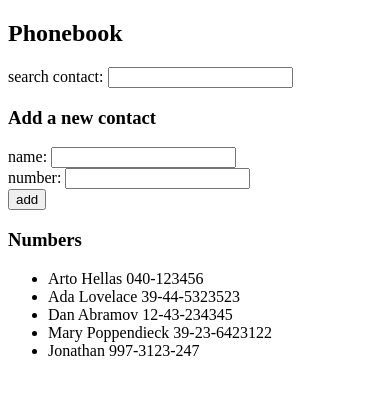
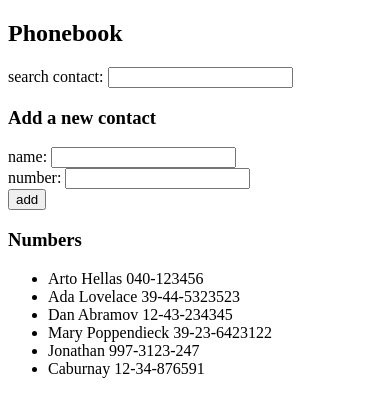
Before and after one commit to jcaburnay/part2, a React (Create React App) app: page / in a window 390 px wide. Shown: the top 416 px of the page. Built offline with nearby package versions, Linux system fonts and the light colour scheme; data requests are answered from the project's data file.

Commit message:
Exercise 2.16: Phonebook step8

```diff
--- a/db.json
+++ b/db.json
@@ -24,6 +24,11 @@
       "name": "Jonathan",
       "number": "997-3123-247",
       "id": 5
+    },
+    {
+      "name": "Caburnay",
+      "number": "12-34-876591",
+      "id": 6
     }
   ]
 }
--- a/src/App.js
+++ b/src/App.js
@@ -1,5 +1,5 @@
 import React, { useState, useEffect } from "react";
-import axios from "axios";
+import personService from "./services/persons";
 
 const Filter = ({ searchName, onSearch }) => {
   return (
@@ -65,9 +65,11 @@ const App = () => {
   const [searchName, setSearchName] = useState("");
 
   useEffect(() => {
-    axios.get("http://localhost:3001/persons").then((response) => {
-      setPersons(response.data);
-    });
+    personService
+      .getAll()
+      .then(initialPersons => {
+        setPersons(initialPersons)
+      });
   }, []);
 
   const submit = (event) => {
@@ -79,9 +81,10 @@ const App = () => {
         name: newName,
         number: newNumber,
       };
-      axios.post("http://localhost:3001/persons", personObject)
-        .then(response => {
-          setPersons(persons.concat(response.data));
+      personService
+        .add(personObject)
+        .then(returnedPerson => {
+          setPersons(persons.concat(returnedPerson));
           setNewName("");
           setNewNumber("");
         })
--- /dev/null
+++ b/src/services/persons.js
@@ -0,0 +1,16 @@
+import axios from 'axios';
+const baseUrl = 'http://localhost:3001/persons';
+
+const getAll = async () => {
+    const request = axios.get(baseUrl);
+    const response = await request;
+    return response.data;
+}
+
+const add = async (newPerson) => {
+    const request = axios.post(baseUrl, newPerson)
+    const response = await request;
+    return response.data;
+}
+
+export default { getAll, add }
```
